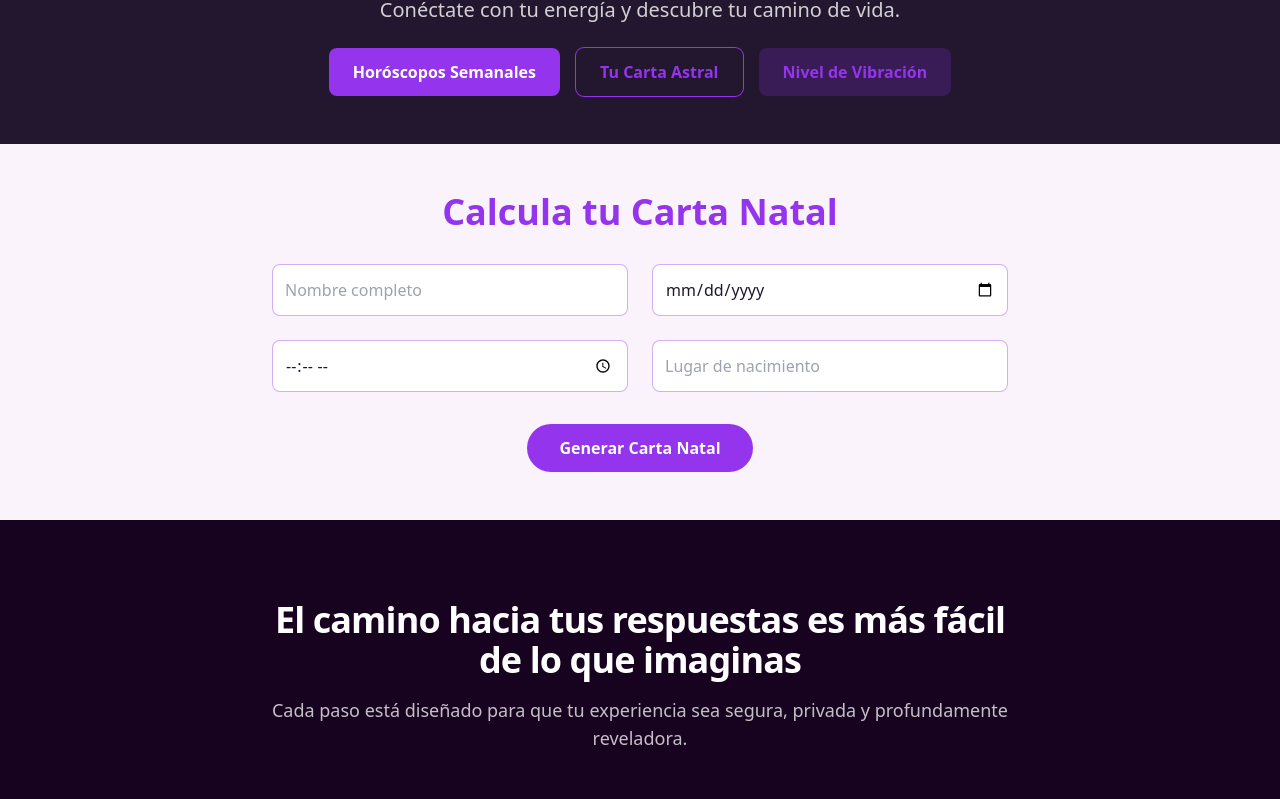
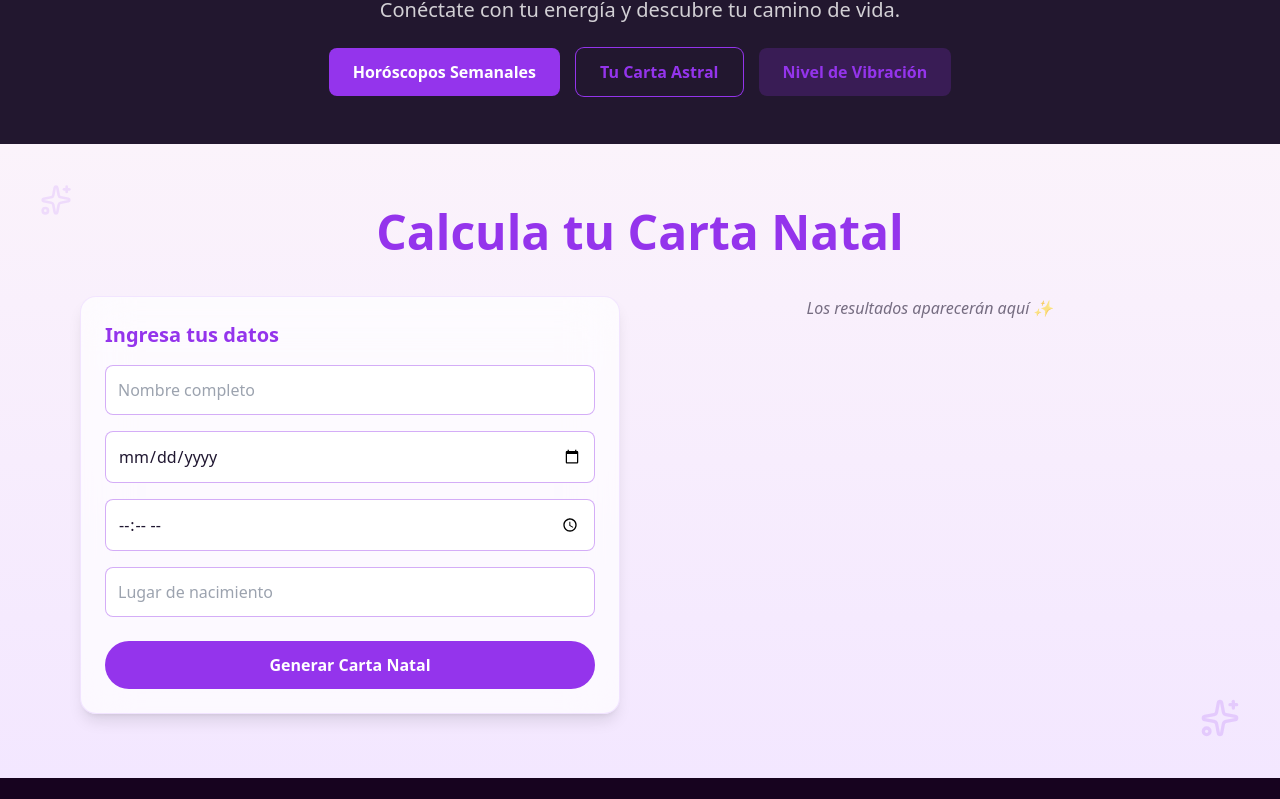
Before and after one commit to arcana302-art/arcana-v2, a Next.js app: page / in a window 1280 px wide. Shown: the part 1088-1887 px from the top of the page. Built offline with nearby package versions, Linux system fonts and the light colour scheme.

Commit message:
Update CartaNatalAvanzada.tsx

```diff
--- a/app/components/CartaNatalAvanzada.tsx
+++ b/app/components/CartaNatalAvanzada.tsx
@@ -1,6 +1,7 @@
 'use client';
 
 import { useState } from 'react';
+import { Sparkles, Sun, Moon, Star, Compass } from 'lucide-react';
 
 export default function CartaNatalAvanzada() {
   const [nombre, setNombre] = useState('');
@@ -10,22 +11,49 @@ export default function CartaNatalAvanzada() {
   const [resultado, setResultado] = useState<any>(null);
 
   const generarCarta = () => {
-    const coordenadas = {
-      sol: { signo: 'Géminis', grado: 15 },
-      luna: { signo: 'Escorpio', grado: 22 },
-      ascendente: { signo: 'Leo', grado: 8 },
+    const data = {
+      sol: { signo: "Géminis", grado: 15, icon: Sun },
+      luna: { signo: "Escorpio", grado: 22, icon: Moon },
+      ascendente: { signo: "Leo", grado: 8, icon: Compass },
+      mercurio: { signo: "Tauro", grado: 3, icon: Star },
+      venus: { signo: "Cáncer", grado: 10, icon: Star },
+      marte: { signo: "Capricornio", grado: 28, icon: Star },
+      jupiter: { signo: "Piscis", grado: 14, icon: Star },
+      saturno: { signo: "Libra", grado: 19, icon: Star },
+      urano: { signo: "Sagitario", grado: 5, icon: Star },
+      neptuno: { signo: "Acuario", grado: 11, icon: Star },
+      pluton: { signo: "Escorpio", grado: 27, icon: Star },
+      medioCielo: { signo: "Tauro", grado: 6, icon: Star },
+      fondoCielo: { signo: "Escorpio", grado: 6, icon: Star },
+      nodoNorte: { signo: "Géminis", grado: 1, icon: Star },
     };
-    setResultado(coordenadas);
+
+    setResultado(data);
   };
 
   return (
-    <section className="py-12 bg-[#FBF3FB] text-[#1f1630]">
-      <div className="max-w-3xl mx-auto px-4">
-        <h2 className="text-3xl sm:text-4xl font-semibold mb-8 text-center text-[#9434ec]">
+    <section className="py-16 bg-gradient-to-b from-[#FBF3FB] to-[#f3e7ff] text-[#1f1630] relative overflow-hidden">
+
+      {/* Decorative stars */}
+      <div className="absolute inset-0 pointer-events-none opacity-20">
+        <Sparkles className="absolute top-10 left-10 w-8 h-8 text-purple-400" />
+        <Sparkles className="absolute bottom-10 right-10 w-10 h-10 text-purple-500" />
+      </div>
+
+      <div className="max-w-6xl mx-auto px-4">
+
+        <h2 className="text-4xl sm:text-5xl font-bold text-center text-[#9434ec] mb-10">
           Calcula tu Carta Natal
         </h2>
 
-        <div className="grid grid-cols-1 sm:grid-cols-2 gap-6 mb-8">
+        {/* Grid: Form left / Results right */}
+        <div className="grid grid-cols-1 md:grid-cols-2 gap-10">
+
+          {/* FORM */}
+          <div className="bg-white/70 backdrop-blur-xl rounded-2xl p-6 shadow-lg border border-purple-300/30">
+            <h3 className="text-xl font-semibold text-[#9434ec] mb-4">Ingresa tus datos</h3>
+
+            <div className="grid grid-cols-1 gap-4">
               <input
                 type="text"
                 placeholder="Nombre completo"
@@ -56,32 +84,40 @@ export default function CartaNatalAvanzada() {
 
             <button
               onClick={generarCarta}
-          className="bg-[#9434ec] hover:bg-[#7a2bc0] text-white font-semibold py-3 px-8 rounded-full transition w-full sm:w-auto block mx-auto"
+              className="mt-6 bg-[#9434ec] hover:bg-[#7a2bc0] text-white font-semibold py-3 px-8 rounded-full transition w-full"
             >
               Generar Carta Natal
             </button>
+          </div>
 
-        {resultado && (
-          <div className="mt-10 text-center">
-            <h3 className="text-2xl font-semibold text-[#9434ec] mb-4">
-              Resultado
-            </h3>
-            <div className="flex flex-col sm:flex-row justify-center gap-6 text-left">
-              {Object.entries(resultado).map(([clave, val]: any) => (
+          {/* RESULTS */}
+          {resultado ? (
+            <div className="grid grid-cols-1 sm:grid-cols-2 gap-6">
+              {Object.entries(resultado).map(([clave, val]: any) => {
+                const Icon = val.icon;
+                return (
                   <div
                     key={clave}
-                  className="bg-white shadow-md p-4 rounded-lg border border-[#9434ec]/30"
+                    className="bg-white p-5 rounded-xl shadow-md border border-purple-200 hover:shadow-xl transition"
                   >
-                  <h4 className="text-lg font-semibold capitalize mb-2">
-                    {clave}
+                    <div className="flex items-center gap-3 mb-2">
+                      <Icon className="w-6 h-6 text-[#9434ec]" />
+                      <h4 className="text-lg font-semibold capitalize text-[#9434ec]">
+                        {clave.replace(/([A-Z])/g, ' $1')}
                       </h4>
-                  <p>Signo: {val.signo}</p>
-                  <p>Grado: {val.grado}°</p>
                     </div>
-              ))}
+                    <p><strong>Signo:</strong> {val.signo}</p>
+                    <p><strong>Grado:</strong> {val.grado}°</p>
                   </div>
+                );
+              })}
+            </div>
+          ) : (
+            <div className="text-center opacity-60 italic mt-10 md:mt-0">
+              Los resultados aparecerán aquí ✨
             </div>
           )}
+        </div>
       </div>
     </section>
   );
```
Lines whose indentation alone changed are shown as unchanged.
